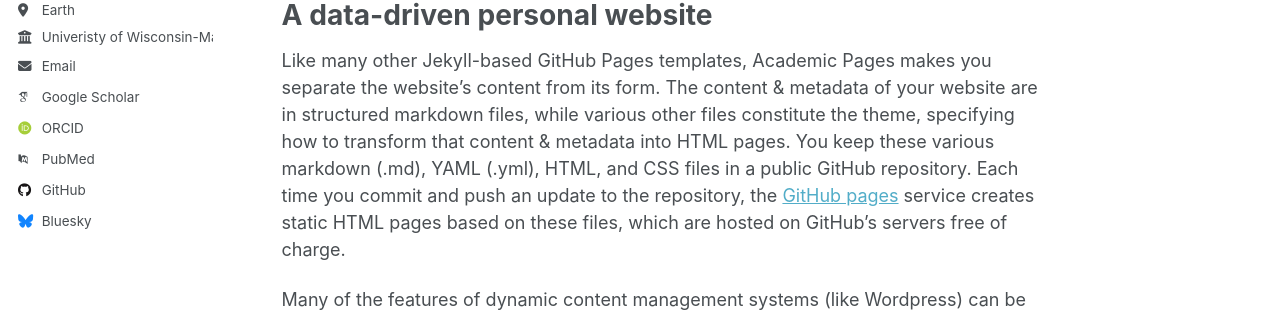
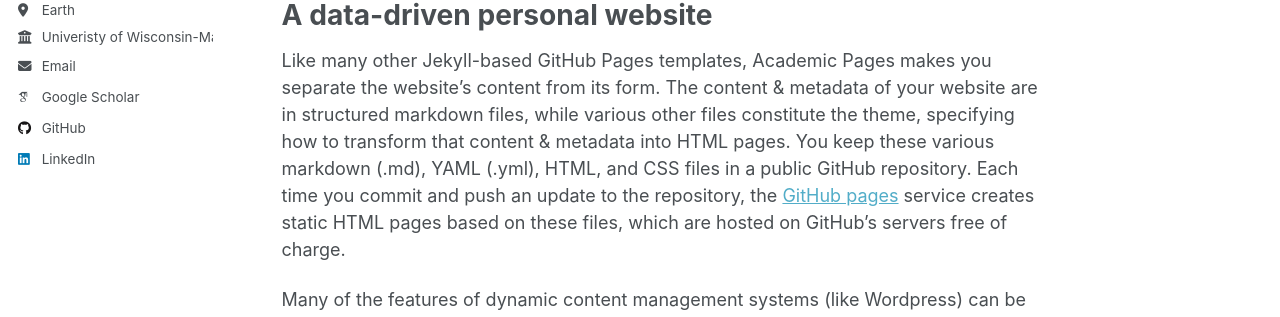
Before and after one commit to abhinavnandwani/abhinavnandwani-2.github.io, a Jekyll site: the page built from _pages/about.md, in a window 1280 px wide. Shown: the part 437-754 px from the top of the page. Built offline with Jekyll 4.4.1, drawn with Linux system fonts in a browser that asks for light colours; some web fonts are replaced; part of the change alters nothing that is shown.

Commit message:
Update _config.yml

```diff
--- a/_config.yml
+++ b/_config.yml
@@ -35,9 +35,9 @@ author:
   arxiv            : # URL - Update with the correct link to your profile
   googlescholar    : "https://scholar.google.com/citations?user=PS_CX0AAAAAJ"
   impactstory      : # URL
-  orcid            : "http://orcid.org/yourorcidurl"
+  orcid            : # URL
   semantic         : # URL
-  pubmed           : "https://www.ncbi.nlm.nih.gov/pubmed/?term=john+snow"
+  pubmed           : # URL
   researchgate     : # URL
   scopus           : # URL
 
@@ -45,12 +45,12 @@ author:
   bitbucket        : # Username - Update with your username on the site
   codepen          : # Username
   dribbble         : # Username
-  github           : "academicpages"
+  github           : "abhinavnandwani"
   kaggle           : # Username
   stackoverflow    : # User number or user number and name (i.e., use "1" or "1/jeff-atwood")
 
   # Social media
-  bluesky          : "bsky.app" # Replace this with you Bluesky username
+  bluesky          : #"bsky.app" # Replace this with you Bluesky username
   facebook         : # Username
   flickr           : # Username
   foursquare       : # Username
@@ -59,7 +59,7 @@ author:
   keybase          : # Username
   instagram        : # Username
   lastfm           : # Username
-  linkedin         : # Username
+  linkedin         : abhinavnandwani
   mastodon         : # URL
   medium           : # URL
   pinterest        : # Username
```
